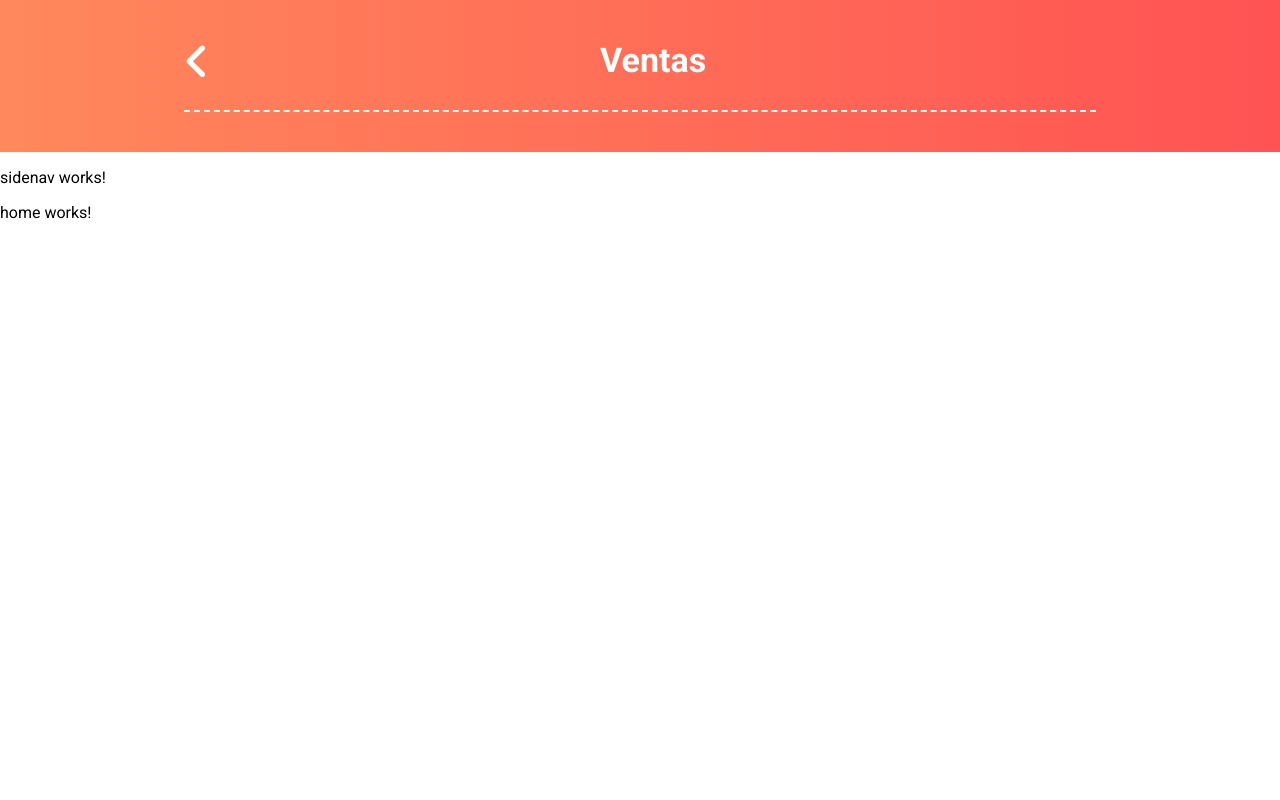
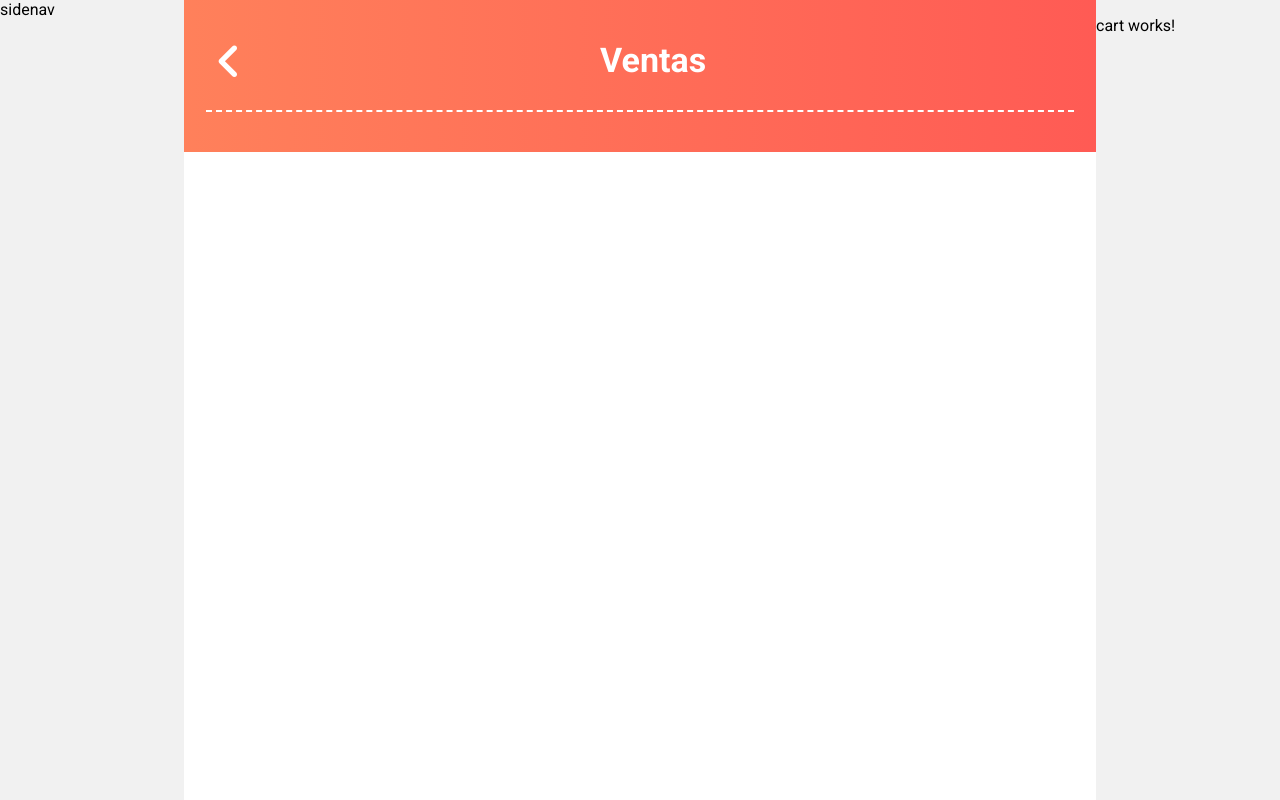
Before and after one commit to jfzapata/finsotienda-webapp, an Angular app: page / in a window 1280 px wide. Built offline with nearby package versions, Linux system fonts and the light colour scheme.

Commit message:
Se agregan componentes de cart y sidenav en los laterales

```diff
--- a/src/app/app.component.html
+++ b/src/app/app.component.html
@@ -1,3 +1,4 @@
+<app-sidenav></app-sidenav>
 <app-navbar></app-navbar>
-<app-sidenav></app-sidenav>
 <router-outlet></router-outlet>
+<app-cart></app-cart>
--- /dev/null
+++ b/src/app/core/components/cart/cart.component.html
@@ -0,0 +1,3 @@
+<div class="cart">
+    <p>cart works!</p>
+</div>
--- /dev/null
+++ b/src/app/core/components/cart/cart.component.scss
@@ -0,0 +1,11 @@
+.cart {
+    margin: 0;
+    padding: 0;
+    width: var(--cart-width);
+    background-color: #f1f1f1;
+    position: fixed;
+    height: 100%;
+    right: 0;
+    top: 0;
+    overflow: auto;
+  }
--- /dev/null
+++ b/src/app/core/components/cart/cart.component.ts
@@ -0,0 +1,15 @@
+import { Component, OnInit } from '@angular/core';
+
+@Component({
+  selector: 'app-cart',
+  templateUrl: './cart.component.html',
+  styleUrls: ['./cart.component.scss']
+})
+export class CartComponent implements OnInit {
+
+  constructor() { }
+
+  ngOnInit(): void {
+  }
+
+}
--- a/src/app/core/layouts/navbar/navbar.component.scss
+++ b/src/app/core/layouts/navbar/navbar.component.scss
@@ -5,10 +5,10 @@ nav {
 }
 
 .navbar-info {
-    width: calc(100% - 368px);
+    width: calc(95% - (var(--sidenav-width) + var(--cart-width)));
     margin: auto;
     margin: auto;
-    padding-bottom: 30px;
+    padding: 0px 10px 30px 10px;
     border-bottom: 2px dashed var(--unnamed-color-ffffff);
 }
 
--- a/src/app/core/layouts/sidenav/sidenav.component.html
+++ b/src/app/core/layouts/sidenav/sidenav.component.html
@@ -1 +1,3 @@
-<p>sidenav works!</p>
+<div class="sidenav">
+    sidenav
+</div>
--- a/src/app/core/layouts/sidenav/sidenav.component.scss
+++ b/src/app/core/layouts/sidenav/sidenav.component.scss
@@ -0,0 +1,9 @@
+.sidenav {
+  margin: 0;
+  padding: 0;
+  width: var(--sidenav-width);
+  background-color: #f1f1f1;
+  position: fixed;
+  height: 100%;
+  overflow: auto;
+}
--- a/src/styles.scss
+++ b/src/styles.scss
@@ -22,6 +22,9 @@
   /* usados */
   --unnamed-color-ff885c: #FF885C;
   --unnamed-color-ff5353: #FF5353;
+
+  --sidenav-width: 184px;
+  --cart-width: 184px;
 }
 
 body {
```
Also changed, not shown: src/app/core/core.module.ts (+8 -5 lines), 1 other file (tests, documents, lock files or other folders).
